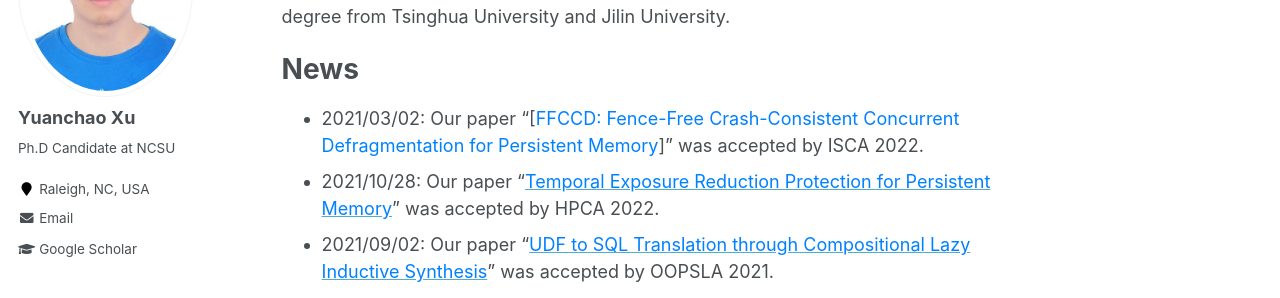
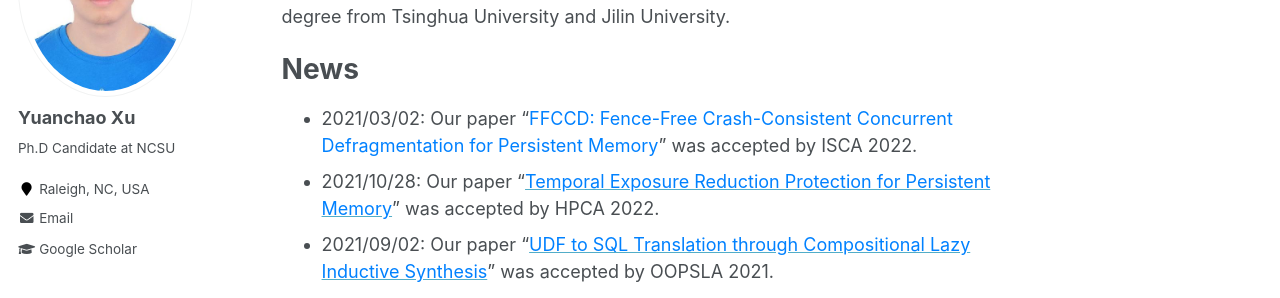
Before and after one commit to yuanchaoxu6/yuanchaoxu6.github.io, a Jekyll site: the page built from _pages/about.md, in a window 1280 px wide and 1071 px high. Shown: the part 237-535 px from the top of the window. Built offline with Jekyll 4.4.1, drawn with Linux system fonts in a browser that asks for light colours.

Commit message:
Update about.md

```diff
--- a/_pages/about.md
+++ b/_pages/about.md
@@ -13,7 +13,7 @@ My name is Yuanchao Xu, a fourth-year PhD student in the Department of Computer
 
 News
 ======
-* 2021/03/02: Our paper “[<font color="#0081ff">FFCCD: Fence-Free Crash-Consistent Concurrent Defragmentation for Persistent Memory</font>]" was accepted by ISCA 2022.
+* 2021/03/02: Our paper “<font color="#0081ff">FFCCD: Fence-Free Crash-Consistent Concurrent Defragmentation for Persistent Memory</font>" was accepted by ISCA 2022.
 * 2021/10/28: Our paper “[<font color="#0081ff">Temporal Exposure Reduction Protection for Persistent Memory</font>](http://yuanchaoxu6.github.io/files/HPCA22.pdf)” was accepted by HPCA 2022.
 * 2021/09/02: Our paper “[<font color="#0081ff">UDF to SQL Translation through Compositional Lazy Inductive Synthesis</font>](http://yuanchaoxu6.github.io/files/OOPSLA2021.pdf)” was accepted by OOPSLA 2021.
 * 2021/07/14: Our paper “[<font color="#0081ff">PCCS: Processor-Centric Contention Slowdown Model for Heterogeneous System-on-chips</font>](http://yuanchaoxu6.github.io/files/MICRO2021.pdf)” was accepted by MICRO 2021.
```
